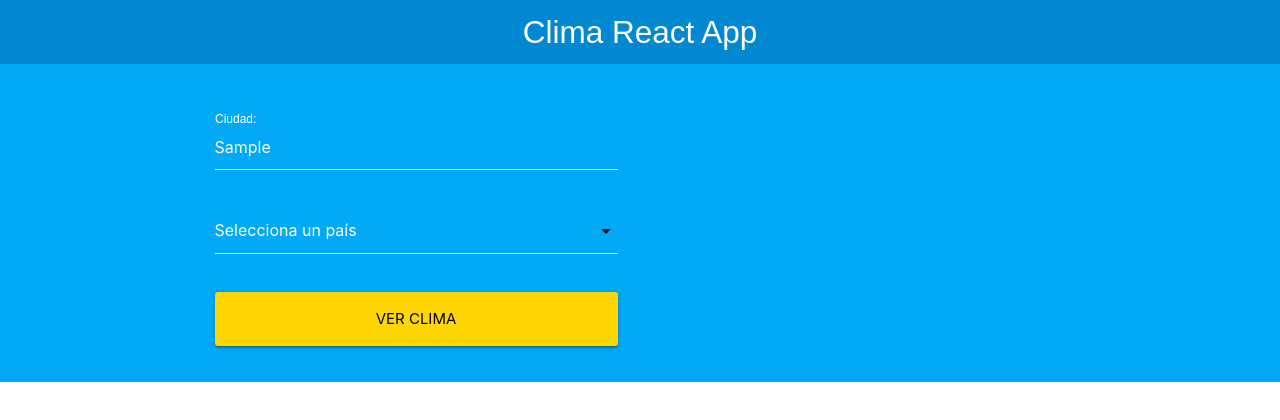
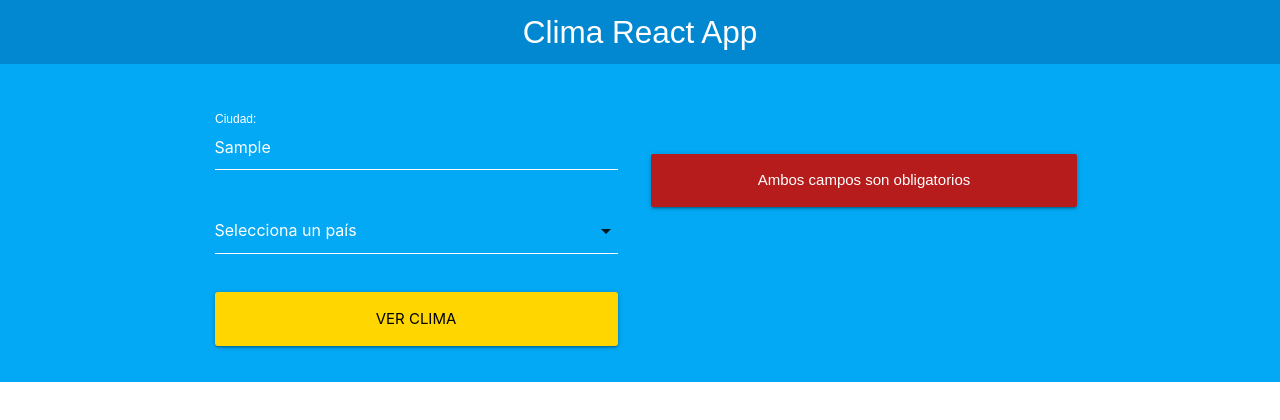
Before and after one commit to EduuardoPerez/Weather, a React (Create React App) app: page / in a window 1280 px wide. Both pictures are taken after typing "Sample" into the empty fields and a click on the input "Ver clima". Shown: the top 420 px of the page. Built offline with nearby package versions, Linux system fonts and the light colour scheme.

Commit message:
Se creo el componente Error que se encarga de mostrar un cartel si el usuario no ingresa datos, esto lo realiza según el nuevo state en el componente principal App

```diff
--- a/src/App.js
+++ b/src/App.js
@@ -1,24 +1,38 @@
 import React, { useState } from 'react';
 import Header from './components/Header'
 import Formulario from './components/Formulario'
+import Error from './components/Error'
 
 function App() {
 
   // State principal
+  // ciudad, pais y error corresponde al state, los guardar* corresponden al this.setState
   const [ciudad, guardarCiudad] = useState('');
   const [pais, guardarPais] = useState('');
+  const [error, guardarError]= useState(false);
 
   const datosConsulta = datos => {
 
     // Validar que ambos campos estén
     if(datos.ciudad==='' || datos.pais===''){
-      // Un error
+      guardarError(true);
       return;
     }
 
     // Si ciudad y pais existen, agregarlos al state
     guardarCiudad(datos.ciudad);
     guardarPais(datos.pais);
+    guardarError(false);
+  }
+
+  // Cargar un componente condicionalmente
+  let componente;
+  if(error){
+    // hay un error, mostrarlo
+    componente = <Error mensaje="Ambos campos son obligatorios" />
+  } else {
+    // Mostrar el clima
+    componente = null;
   }
 
   return (
@@ -34,6 +48,9 @@
                 datosConsulta={datosConsulta}
               />
             </div>
+            <div className="col s12 m6">
+              {componente}
+            </div>
           </div>
         </div>
       </div>
--- /dev/null
+++ b/src/components/Error.js
@@ -0,0 +1,10 @@
+import React from 'react';
+
+function Error({mensaje}){
+  return(
+    <div className="card-panel red darken-4 error col s12">
+      {mensaje}
+    </div>
+  )
+}
+export default Error;
```
